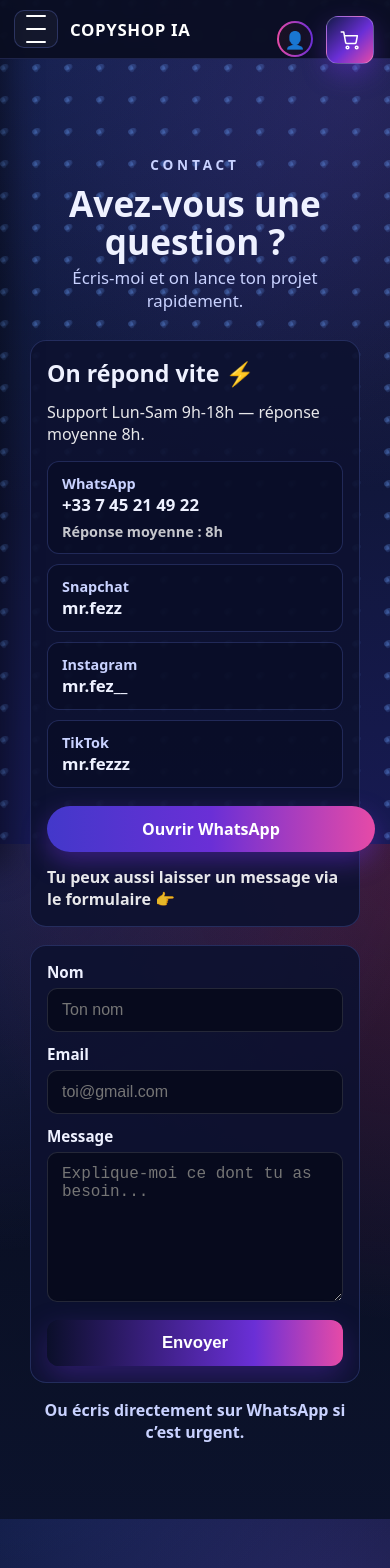
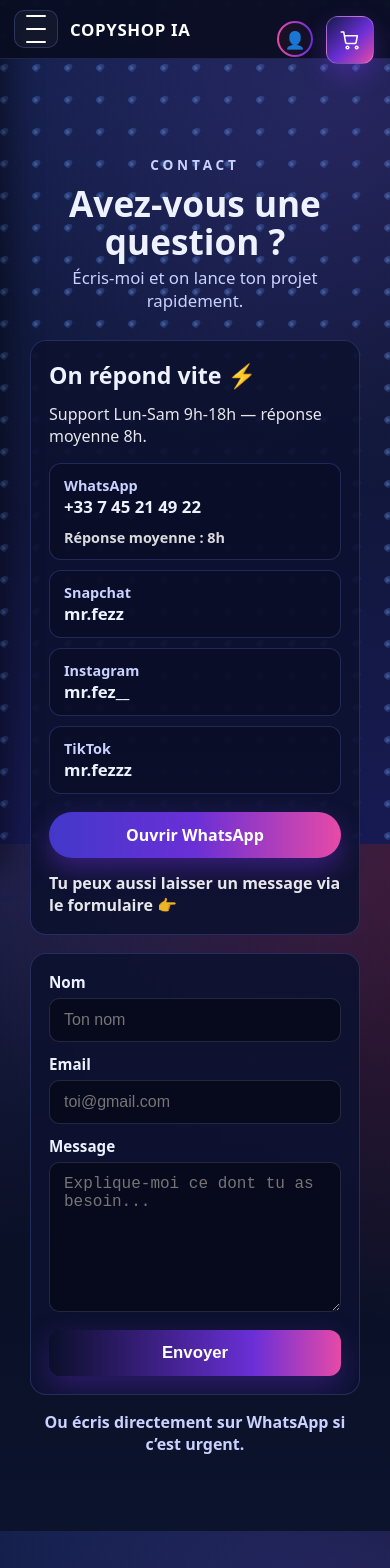
Before and after one commit to Mrfezz/copyshop-ia, a Next.js app: page /contact in a window 390 px wide. Shown: the top 1568 px of the page. Built offline with nearby package versions, Linux system fonts and the light colour scheme.

Commit message:
fix: contact mobile whatsapp button stays inside card

```diff
--- a/app/contact/page.tsx
+++ b/app/contact/page.tsx
@@ -38,59 +38,49 @@ export default function ContactPage() {
           <p style={styles.sub}>Écris-moi et on lance ton projet rapidement.</p>
         </header>
 
-        <div className="contact-grid" style={styles.grid}>
+        <div style={styles.grid} className="contact-grid">
           {/* LEFT CARD */}
-          <aside className="contact-leftCard" style={styles.leftCard}>
+          <aside style={styles.leftCard}>
             <h2 style={styles.leftTitle}>On répond vite ⚡</h2>
             <p style={styles.leftSub}>
               Support Lun-Sam 9h-18h — réponse moyenne 8h.
             </p>
 
             <div style={styles.channelList}>
-              <div className="contact-channelItem" style={styles.channelItem}>
-                <div className="contact-channelMain">
+              <div style={styles.channelItem}>
+                <div>
                   <div style={styles.channelLabel}>WhatsApp</div>
-                  <div className="contact-channelValue" style={styles.channelValue}>
-                    +33 7 45 21 49 22
-                  </div>
+                  <div style={styles.channelValue}>+33 7 45 21 49 22</div>
                 </div>
-                <div className="contact-channelMeta" style={styles.channelMeta}>
-                  Réponse moyenne&nbsp;: 8h
+                <div style={styles.channelMeta}>Réponse moyenne&nbsp;: 8h</div>
+              </div>
+
+              <div style={styles.channelItem}>
+                <div>
+                  <div style={styles.channelLabel}>Snapchat</div>
+                  <div style={styles.channelValue}>mr.fezz</div>
                 </div>
               </div>
 
-              <div className="contact-channelItem" style={styles.channelItem}>
-                <div className="contact-channelMain">
-                  <div style={styles.channelLabel}>Snapchat</div>
-                  <div className="contact-channelValue" style={styles.channelValue}>
-                    mr.fezz
-                  </div>
+              <div style={styles.channelItem}>
+                <div>
+                  <div style={styles.channelLabel}>Instagram</div>
+                  <div style={styles.channelValue}>mr.fez__</div>
                 </div>
               </div>
 
-              <div className="contact-channelItem" style={styles.channelItem}>
-                <div className="contact-channelMain">
-                  <div style={styles.channelLabel}>Instagram</div>
-                  <div className="contact-channelValue" style={styles.channelValue}>
-                    mr.fez__
-                  </div>
-                </div>
-              </div>
-
-              <div className="contact-channelItem" style={styles.channelItem}>
-                <div className="contact-channelMain">
+              <div style={styles.channelItem}>
+                <div>
                   <div style={styles.channelLabel}>TikTok</div>
-                  <div className="contact-channelValue" style={styles.channelValue}>
-                    mr.fezzz
-                  </div>
+                  <div style={styles.channelValue}>mr.fezzz</div>
                 </div>
               </div>
             </div>
 
             <a
-              className="contact-whatsBtn"
               href="https://wa.me/33745214922"
               style={styles.whatsBtn}
+              className="whatsBtn"
               target="_blank"
               rel="noreferrer"
             >
@@ -104,12 +94,10 @@ export default function ContactPage() {
 
           {/* RIGHT CARD */}
           <form
-            className="contact-formCard"
             style={styles.formCard}
             onSubmit={(e) => {
               e.preventDefault();
               setOpen(true);
-              // ici tu brancheras ton backend plus tard si tu veux
             }}
           >
             <label style={styles.label}>
@@ -119,7 +107,12 @@ export default function ContactPage() {
 
             <label style={styles.label}>
               Email
-              <input style={styles.input} type="email" placeholder="toi@gmail.com" required />
+              <input
+                style={styles.input}
+                type="email"
+                placeholder="toi@gmail.com"
+                required
+              />
             </label>
 
             <label style={styles.label}>
@@ -135,47 +128,36 @@ export default function ContactPage() {
               Envoyer
             </button>
 
-            {open && <div style={styles.success}>✅ Message prêt ! (on branchera l’envoi après)</div>}
+            {open && (
+              <div style={styles.success}>
+                ✅ Message prêt ! (on branchera l’envoi après)
+              </div>
+            )}
           </form>
         </div>
 
-        <div style={styles.bottomNote}>Ou écris directement sur WhatsApp si c’est urgent.</div>
+        <div style={styles.bottomNote}>
+          Ou écris directement sur WhatsApp si c’est urgent.
+        </div>
       </section>
 
+      {/* ✅ responsive FIX (mobile seulement) */}
       <style>{`
-        /* ✅ MOBILE/TABLET: passer en 1 colonne (évite que les blocs se mangent) */
         @media (max-width: 980px) {
           .contact-grid {
             grid-template-columns: 1fr !important;
           }
         }
 
-        /* ✅ MOBILE: éviter les débordements dans les "channelItem" */
-        @media (max-width: 560px) {
-          .contact-channelItem {
-            flex-direction: column !important;
-            align-items: flex-start !important;
-            justify-content: flex-start !important;
-            gap: 6px !important;
-          }
-
-          .contact-channelMeta {
-            white-space: normal !important;
-            opacity: 0.9 !important;
-          }
-
-          .contact-channelValue {
-            word-break: break-word !important;
-          }
-
-          .contact-whatsBtn {
+        /* ✅ Mobile: le bouton WhatsApp reste dans le bloc */
+        @media (max-width: 520px) {
+          .whatsBtn {
             width: 100% !important;
-            text-align: center !important;
-          }
-
-          .contact-leftCard,
-          .contact-formCard {
-            padding: 16px !important;
+            max-width: 100% !important;
+            box-sizing: border-box !important;
+            display: inline-flex !important;
+            justify-content: center !important;
+            align-items: center !important;
           }
         }
       `}</style>
@@ -287,7 +269,7 @@ const styles: Record<string, React.CSSProperties> = {
     alignItems: "center",
     justifyContent: "space-between",
     gap: 10,
-    minWidth: 0,
+    flexWrap: "wrap", // ✅ petit plus anti-débordement sur mobile
     boxSizing: "border-box",
   },
   channelLabel: {
@@ -308,7 +290,9 @@ const styles: Record<string, React.CSSProperties> = {
 
   whatsBtn: {
     marginTop: 6,
-    width: "fit-content",
+    width: "fit-content", // ✅ desktop ok
+    maxWidth: "100%",
+    boxSizing: "border-box",
     padding: "12px 16px",
     borderRadius: 999,
     fontWeight: 900,
@@ -316,6 +300,9 @@ const styles: Record<string, React.CSSProperties> = {
     textDecoration: "none",
     background: `linear-gradient(90deg, ${COLORS.violetDeep}, ${COLORS.violet}, ${COLORS.pink})`,
     boxShadow: "0 10px 26px rgba(106,47,214,0.45)",
+    display: "inline-flex",
+    alignItems: "center",
+    justifyContent: "center",
   },
   leftFoot: {
     marginTop: 2,
```
